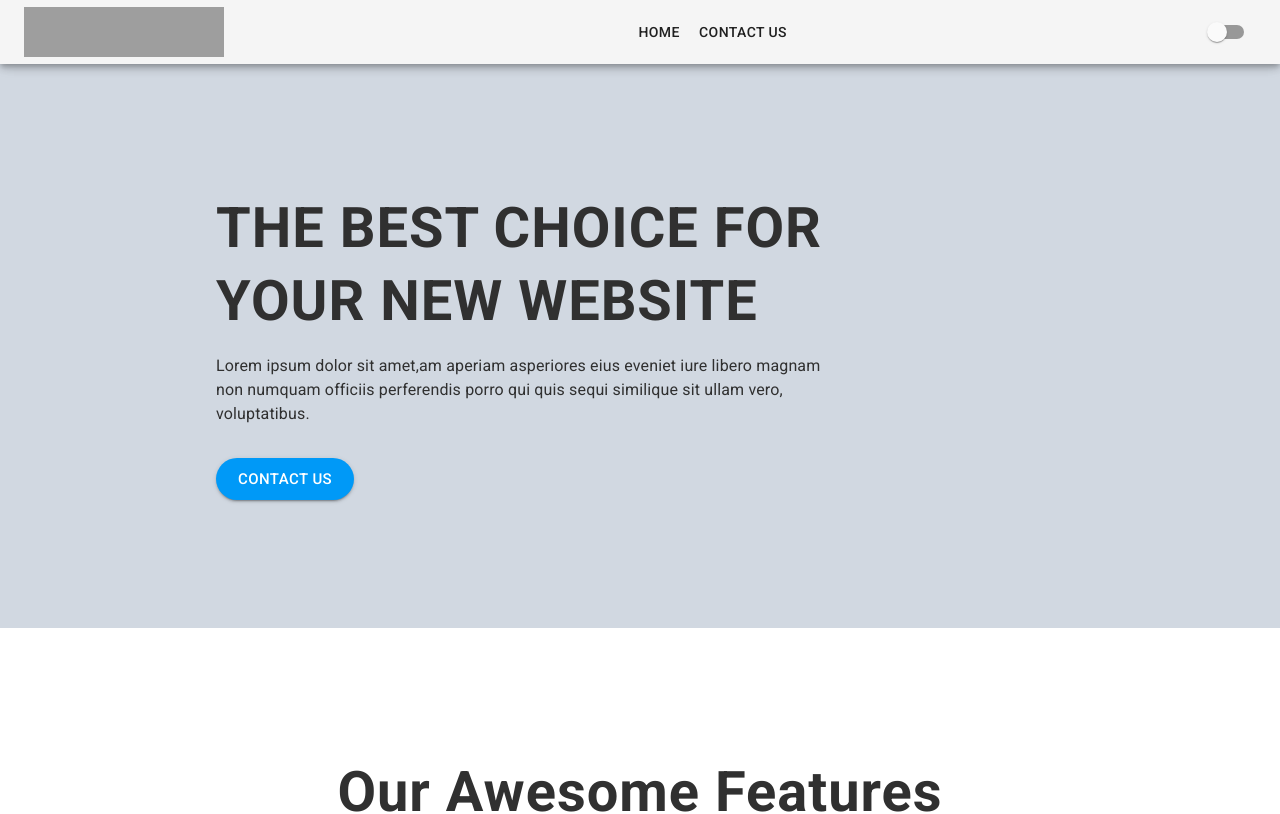
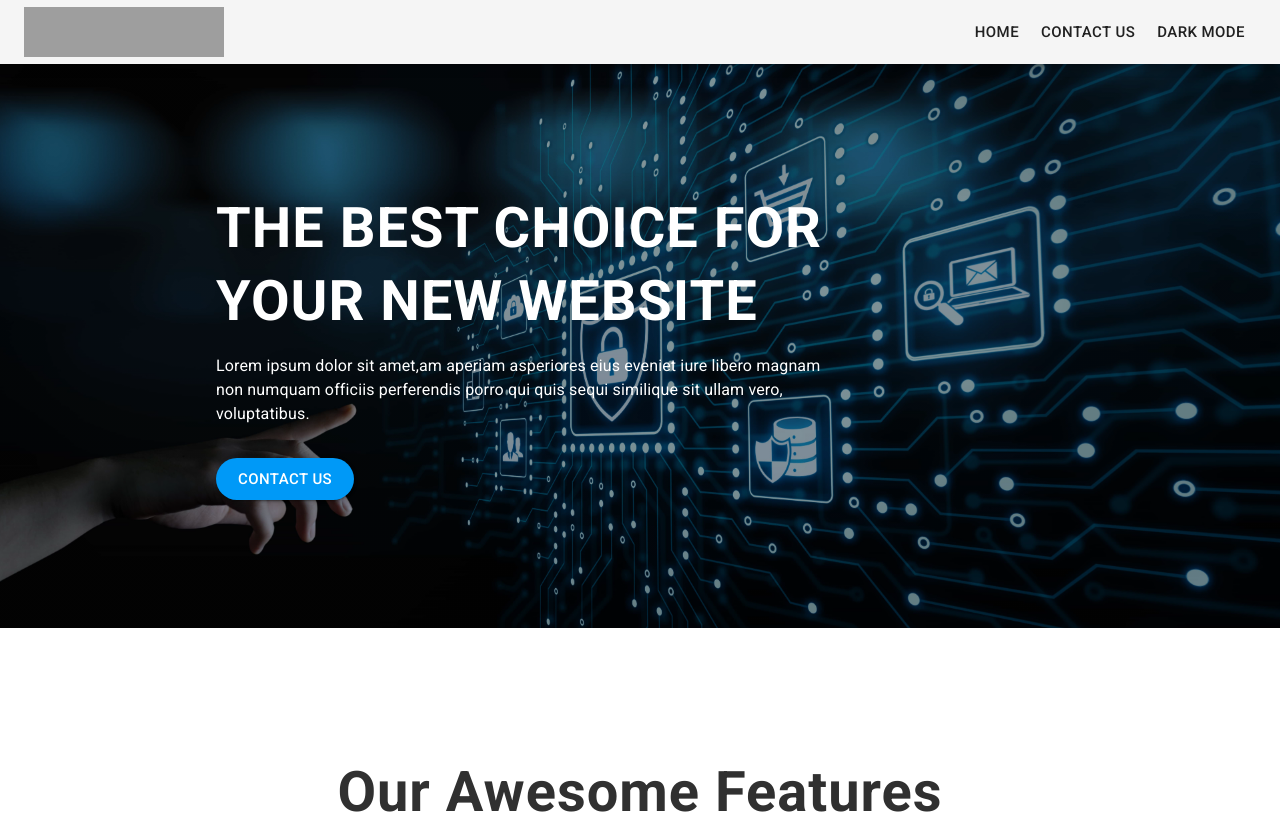
Before and after one commit to M-Afzaal-Afzal/cyber-security, a Next.js app: page / in a window 1280 px wide. Shown: the top 814 px of the page. Built offline with nearby package versions, Linux system fonts and the light colour scheme; grey boxes are pictures that could not be loaded.

Commit message:
Project Updated according to the client needs

```diff
--- a/src/components/ContactusSection/ContactusSection.js
+++ b/src/components/ContactusSection/ContactusSection.js
@@ -67,7 +67,7 @@ const ContactusSection = () => {
 
                 <Box className={classes.contactTextContainer}>
                     <Typography align={'center'} className={classes.contactText} variant={'body1'}>
-                        Contact us on the social platform of your choice. You can also contact us by using the contact
+                      We are located in New York. Contact us on the social platform of your choice. You can also contact us by using the contact
                         us chat button available on the bottom right corner of the page.
                     </Typography>
                 </Box>
--- a/src/components/HelpSection/HelpSection.js
+++ b/src/components/HelpSection/HelpSection.js
@@ -119,27 +119,27 @@ const HelpSection = () => {
         {
             id: 1,
             title: 'Mobile Design',
-            value: '80'
+            value: '100'
         },
         {
             id: 2,
             title: 'UI/UX Design',
-            value: '85'
+            value: '100'
         },
         {
             id: 3,
             title: 'Content Marketing',
-            value: '95'
+            value: '100'
         },
         {
             id: 4,
             title: 'Growth Hacking',
-            value: '88'
+            value: '100'
         },
         {
             id: 5,
             title: 'Wordpress',
-            value: '90'
+            value: '100'
         },
 
     ];
@@ -199,11 +199,11 @@ const HelpSection = () => {
                                     <Box className={classes.linearProgressContainer}>
                                         <LinearProgress variant={'determinate'} value={+value}/>
                                     </Box>
-                                    <Box className={classes.linearProgressLabelContainer}>
-                                        <Typography className={classes.linearProgressLabel} variant={'body1'}>
-                                            {value}%
-                                        </Typography>
-                                    </Box>
+                                    {/*<Box className={classes.linearProgressLabelContainer}>*/}
+                                    {/*    <Typography className={classes.linearProgressLabel} variant={'body1'}>*/}
+                                    {/*        {value}%*/}
+                                    {/*    </Typography>*/}
+                                    {/*</Box>*/}
                                 </Box>
                             </Box>
                         ))
--- a/src/components/HeroSection/HeroSection.js
+++ b/src/components/HeroSection/HeroSection.js
@@ -5,7 +5,9 @@ import {Link} from 'react-scroll';
 
 const useStyles = makeStyles(theme => ({
     heroSection: {
-        background: theme.palette.gray.main,
+        // background: theme.palette.gray.main,
+        background: `linear-gradient(to right bottom, rgba(0,0,0,0.4), rgba(0,0,0,0.4)),url(/hero/hero-min.jpg) center/cover fixed`,
+        position: 'relative',
         padding: '8rem 12rem',
         [theme.breakpoints.down('md')]: {
             padding: '8rem 6rem',
@@ -17,11 +19,16 @@ const useStyles = makeStyles(theme => ({
             padding: '4rem 0',
         },
     },
+
     heroHeadingContainer: {
         maxWidth: '45rem',
         [theme.breakpoints.down('xs')]: {
             textAlign: 'center',
         },
+    },
+    heroHeading: {
+        position: 'relative',
+        color:'white',
     },
     heroButtonContainer: {
         marginTop: '2rem',
@@ -35,6 +42,10 @@ const useStyles = makeStyles(theme => ({
         [theme.breakpoints.down('xs')]: {
             textAlign: 'center',
         },
+    },
+    heroInfo: {
+        position: 'relative',
+        color: 'white',
     }
 }))
 
@@ -44,20 +55,24 @@ const HeroSection = () => {
 
     return (
         <Box id={'home'} className={classes.heroSection}>
-            <Container maxWidth={'lg'}>
+
+            <Container style={{zIndex: 10}} maxWidth={'lg'}>
                 <Box className={classes.heroHeadingContainer}>
-                    <Typography variant={'h1'}>
+                    <Typography className={classes.heroHeading} variant={'h1'}>
                         THE BEST CHOICE FOR YOUR NEW WEBSITE
                     </Typography>
                 </Box>
                 <Box className={classes.heroInfoContainer}>
-                    <Typography variant={'body1'}>
+                    <Typography className={classes.heroInfo} variant={'body1'}>
                         Lorem ipsum dolor sit amet,am aperiam asperiores eius eveniet iure libero magnam non numquam
                         officiis perferendis porro qui quis sequi similique sit ullam vero, voluptatibus.
                     </Typography>
                 </Box>
                 <Box className={classes.heroButtonContainer}>
-                    <RoundedButton component={Link} to={'contactus'} smooth={true} size={'large'} variant={'contained'} color={'primary'}>Contact us</RoundedButton>
+                    <RoundedButton component={Link} to={'contactus'} smooth={true} size={'large'} variant={'contained'}
+                                   color={'primary'}>
+                        Contact us
+                    </RoundedButton>
                 </Box>
             </Container>
         </Box>
--- a/src/components/Layout/Footer.js
+++ b/src/components/Layout/Footer.js
@@ -47,7 +47,9 @@ const Footer = () => {
                 <Container maxWidth={'lg'}>
                     <Box className={classes.footerImageContent}>
                         <Box className={classes.imageContainer}>
-                            <Image priority alt={'Cyber Security'} src={'https://res.cloudinary.com/afzaal1721/image/upload/v1619584629/Logov_ov2lqe.png'} layout={'fill'}
+                            <Image priority alt={'Cyber Security'}
+                                   src={'https://res.cloudinary.com/dcrjxslxs/image/upload/v1619661183/Logov_rrl6mp.png'}
+                                   layout={'fill'}
                                    objectFit={'cover'}/>
                         </Box>
                     </Box>
--- a/src/components/Layout/Header.js
+++ b/src/components/Layout/Header.js
@@ -8,7 +8,6 @@ import {
     Hidden,
     IconButton,
     makeStyles,
-    Switch,
     Toolbar
 } from "@material-ui/core";
 import {useDispatch, useSelector} from "react-redux";
@@ -91,36 +90,43 @@ const Header = () => {
                         <Box className={classes.imageLink} component={Link} to={'home'} smooth={true}>
                             <Box className={classes.imageContainer}>
                                 <Image priority alt={'Cyber Security'}
-                                       src={'https://res.cloudinary.com/afzaal1721/image/upload/v1619584623/Logoh_diisax.png'}
-                                       layout={'fill'} objectFit={'cover'}/>
+                                       src={'https://res.cloudinary.com/dcrjxslxs/image/upload/v1619661192/Logoh_mrs5xt.png'}
+                                       layout={'fill'}
+                                       objectFit={'cover'}
+                                />
                             </Box>
                         </Box>
                     </Box>
 
                     {/* Center Icons*/}
 
-                    <Hidden smDown>
-                        <Box className={`${classes.grow} ${classes.centerIconsContainer}`}>
-                            <Button component={Link} to={'home'} smooth={true}>
-                                HOME
-                            </Button>
-                            <Button component={Link} to={'contactus'} smooth={true}>
-                                CONTACT US
-                            </Button>
-                        </Box>
-                    </Hidden>
+                    {/*<Hidden smDown>*/}
+                    {/*    <Box className={`${classes.grow} ${classes.centerIconsContainer}`}>*/}
+                    {/*       */}
+                    {/*    </Box>*/}
+                    {/*</Hidden>*/}
 
                     {/* Right Icons*/}
 
                     <Box className={`${classes.grow} ${classes.rightIconsContainer}`}>
                         <Hidden smDown>
-                            <Switch
-                                color={'primary'}
-                                checked={isDarkMode}
-                                onChange={darkModeHandler}
-                                name="Dark Mode Switch"
-                                inputProps={{'aria-label': 'Dark Mode Switch'}}
-                            />
+                            <Button size={'large'} component={Link} to={'home'} smooth={true}>
+                                HOME
+                            </Button>
+                            <Button size={'large'} component={Link} to={'contactus'} smooth={true}>
+                                CONTACT US
+                            </Button>
+                            <Button size={'large'} onClick={darkModeHandler}>
+                                {isDarkMode ? 'LIGHT MODE' : 'DARK MODE'}
+                            </Button>
+
+                            {/*<Switch*/}
+                            {/*    color={'primary'}*/}
+                            {/*    checked={isDarkMode}*/}
+                            {/*    onChange={darkModeHandler}*/}
+                            {/*    name="Dark Mode Switch"*/}
+                            {/*    inputProps={{'aria-label': 'Dark Mode Switch'}}*/}
+                            {/*/>*/}
                         </Hidden>
 
                         <Hidden mdUp>
@@ -139,7 +145,7 @@ const Header = () => {
                                 <Box component={Link} to={'home'} smooth={true}>
                                     <Box onClick={toggleDrawer} className={classes.drawerImageContainer}>
                                         <Image
-                                            src={'https://res.cloudinary.com/afzaal1721/image/upload/v1619584629/Logov_ov2lqe.png'}
+                                            src={'https://res.cloudinary.com/dcrjxslxs/image/upload/v1619661183/Logov_rrl6mp.png'}
                                             layout={'fill'} objectFit={'cover'}
                                             priority
                                         />
```
Also changed, not shown: public/hero/hero-min.jpg (added), 1 other file (tests, documents, lock files or other folders).
